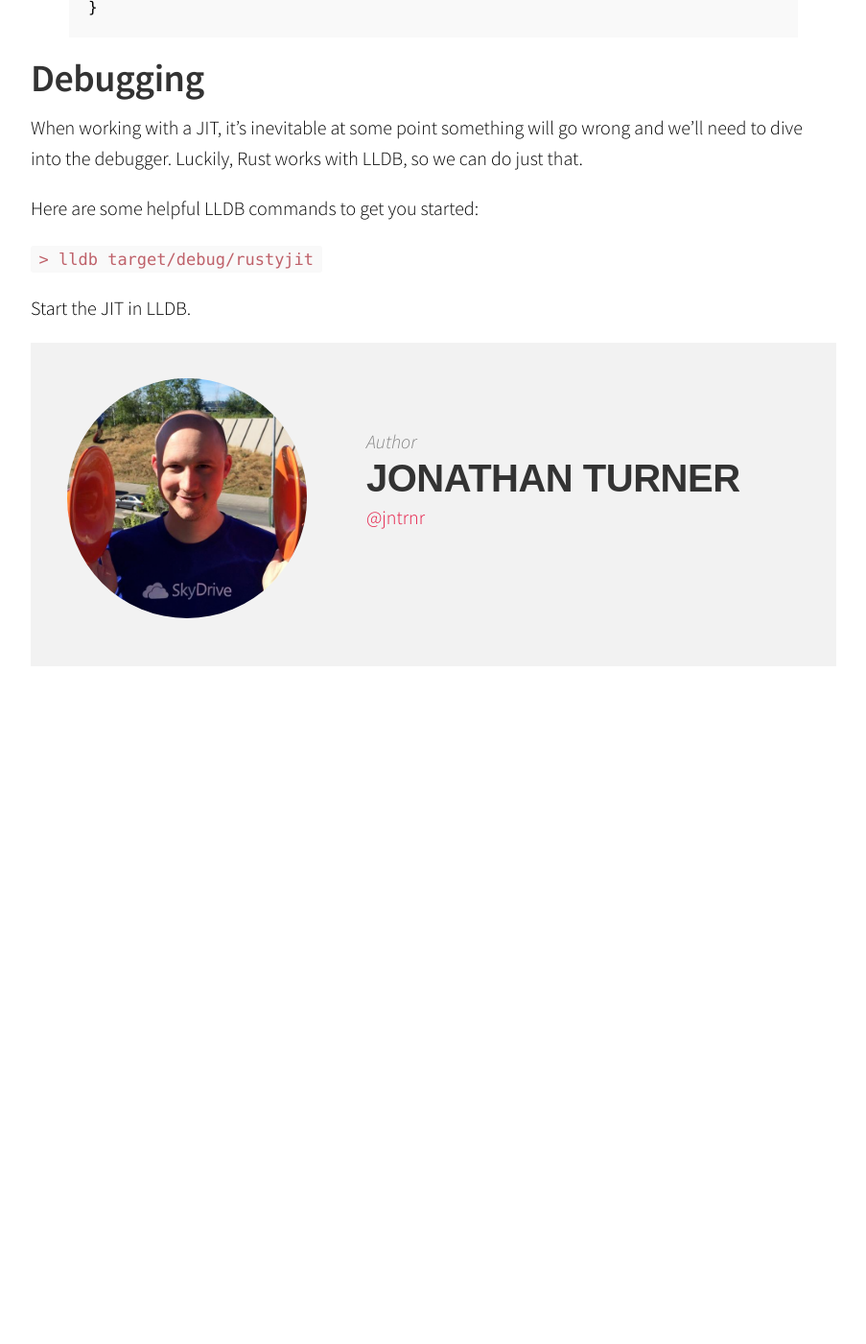
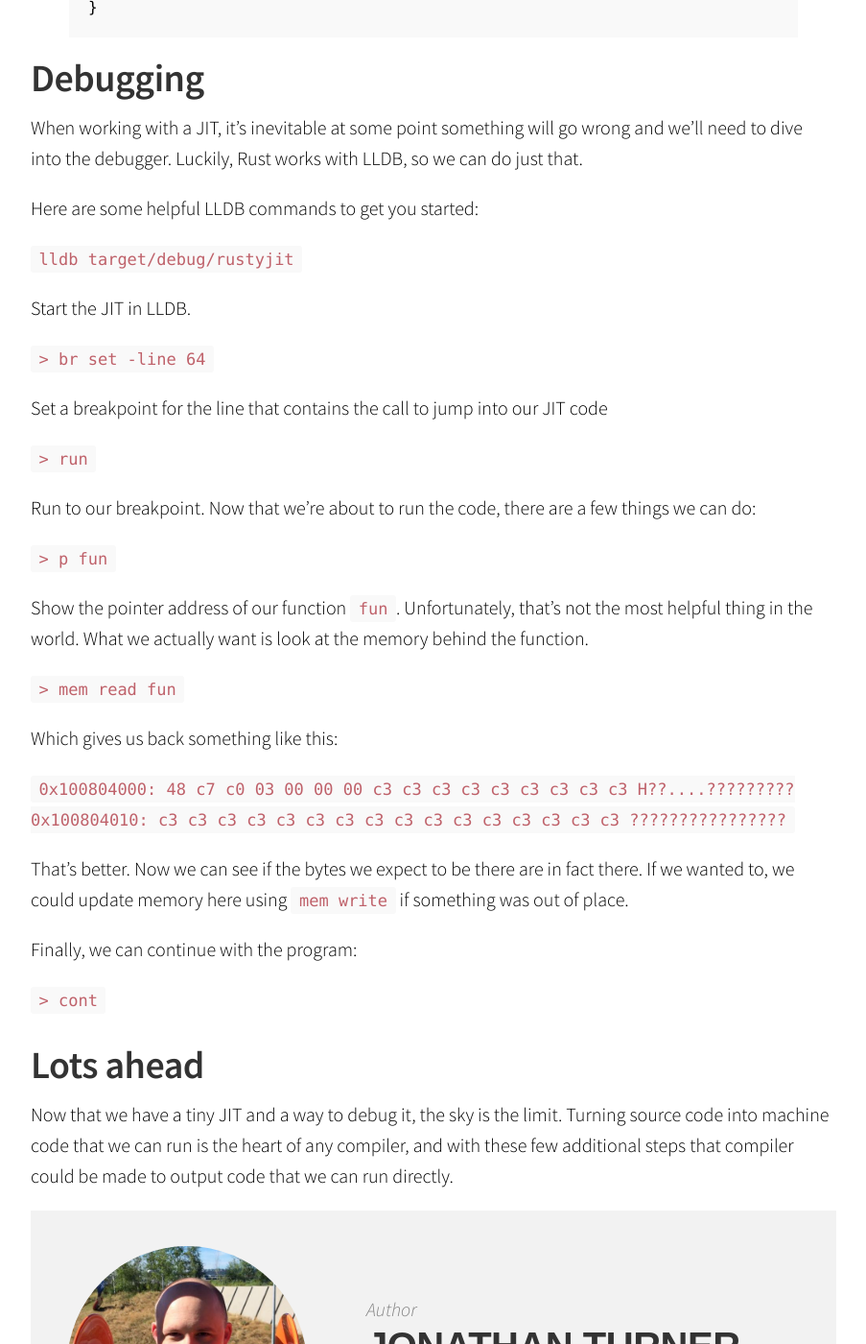
Before and after one commit to sophiajt/jntrnr.github.io, a Jekyll site: the page built from _posts/2015-12-01-building-a-jit-in-rust.md, in a window 1280 px wide and 1400 px high, scrolled down 5543 px. Shown: the whole window at 96% size, without its empty margins (188-1091 px from the left). Built offline with Jekyll 4.4.1, drawn with Linux system fonts in a browser that asks for light colours; Markdown is read by kramdown in place of the engine named in the settings; before the commit the page ends 6337 px from its top, so only the background shows below that.

Commit message:
Update 2015-12-01-building-a-jit-in-rust.md

````diff
--- a/_posts/2015-12-01-building-a-jit-in-rust.md
+++ b/_posts/2015-12-01-building-a-jit-in-rust.md
@@ -195,6 +195,35 @@ When working with a JIT, it's inevitable at some point something will go wrong a
 
 Here are some helpful LLDB commands to get you started:
 
-```> lldb target/debug/rustyjit```
+```lldb target/debug/rustyjit```
 
 Start the JIT in LLDB.
+
+```> br set -line 64```
+
+Set a breakpoint for the line that contains the call to jump into our JIT code
+
+```> run```
+
+Run to our breakpoint.  Now that we're about to run the code, there are a few things we can do:
+
+```> p fun```
+
+Show the pointer address of our function ```fun```.  Unfortunately, that's not the most helpful thing in the world.  What we actually want is look at the memory behind the function.
+
+```> mem read fun```
+
+Which gives us back something like this:
+
+```0x100804000: 48 c7 c0 03 00 00 00 c3 c3 c3 c3 c3 c3 c3 c3 c3  H??....?????????
+0x100804010: c3 c3 c3 c3 c3 c3 c3 c3 c3 c3 c3 c3 c3 c3 c3 c3  ????????????????```
+
+That's better.  Now we can see if the bytes we expect to be there are in fact there.  If we wanted to, we could update memory here using ```mem write``` if something was out of place.
+
+Finally, we can continue with the program:
+
+```> cont```
+
+# Lots ahead
+
+Now that we have a tiny JIT and a way to debug it, the sky is the limit.  Turning source code into machine code that we can run is the heart of any compiler, and with these few additional steps that compiler could be made to output code that we can run directly.
````
